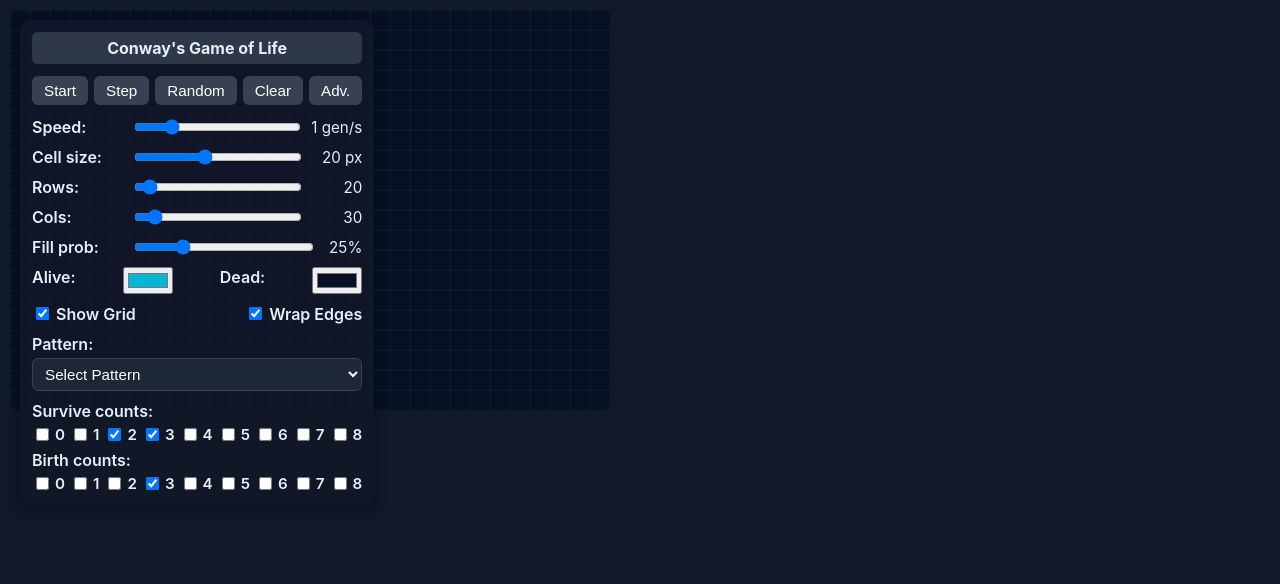
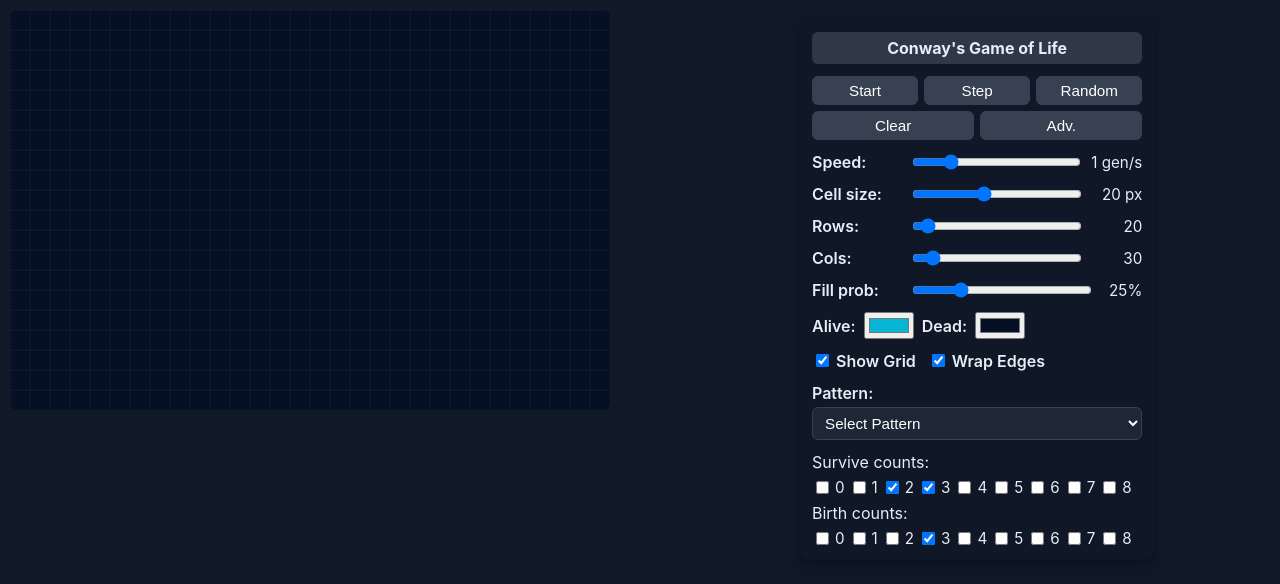
Before and after one commit to jo56/conways-game-of-life, a React (Vite) app: page / in a window 1280 px wide. Both pictures are taken after a click on the button "Adv.". Shown: the top 584 px of the page. Built offline with nearby package versions, Linux system fonts and the light colour scheme.

Commit message:
Update App.tsx

```diff
--- a/src/App.tsx
+++ b/src/App.tsx
@@ -49,7 +49,7 @@
   const panelRef = useRef<HTMLDivElement | null>(null);
   const isDragging = useRef(false);
   const dragOffset = useRef({ x: 0, y: 0 });
-  const [panelPos, setPanelPos] = useState({ x: 20, y: 20 });
+  const [panelPos, setPanelPos] = useState({ x: 800, y: 20 }); // start away from grid
 
   // Core logic
   const countNeighbors = (g: Uint8Array[], r: number, c: number) => {
@@ -224,10 +224,12 @@
     if (pat === 'Blinker') [[0,0],[0,1],[0,2]].forEach(([r,c]) => ng[centerR+r][centerC+c] = 1);
     if (pat === 'Block') [[0,0],[0,1],[1,0],[1,1]].forEach(([r,c]) => ng[centerR+r][centerC+c] = 1);
     setGrid(ng);
+    setPattern(pat);
   };
 
   return (
     <div style={{ position: 'relative', width: '100%', height: '100vh', overflow: 'auto', background: '#111827' }}>
+      {/* Settings Panel */}
       <div
         ref={panelRef}
         style={{
@@ -237,9 +239,13 @@
           background: 'rgba(17,24,39,0.95)',
           padding: '12px',
           borderRadius: '10px',
+          minWidth: '250px',
           maxWidth: '430px',
           zIndex: 1000,
-          boxShadow: '0 4px 12px rgba(0,0,0,0.3)'
+          boxShadow: '0 4px 12px rgba(0,0,0,0.3)',
+          display: 'flex',
+          flexDirection: 'column',
+          gap: '12px'
         }}
       >
         {/* Header */}
@@ -247,7 +253,6 @@
           onMouseDown={handleHeaderMouseDown}
           style={{
             textAlign: 'center',
-            marginBottom: '12px',
             fontWeight: 'bold',
             cursor: 'move',
             userSelect: 'none',
@@ -259,18 +264,19 @@
         >Conway's Game of Life</div>
 
         {/* Buttons */}
-        <div style={{ display: 'flex', gap: '6px', marginBottom: '12px', flexWrap: 'nowrap' }}>
+        <div style={{ display: 'flex', flexWrap: 'wrap', gap: '6px' }}>
           {[
             { label: running ? 'Stop' : 'Start', onClick: toggleRunning, bg: running ? '#06b6d4' : '#374151' },
             { label: 'Step', onClick: stepOnce, bg: '#374151' },
             { label: 'Random', onClick: randomize, bg: '#374151' },
             { label: 'Clear', onClick: clear, bg: '#374151' },
-            { label: 'Adv.', onClick: () => setShowAdvanced(prev => !prev), bg: '#374151' },
+            { label: 'Adv.', onClick: () => setShowAdvanced(prev => !prev), bg: '#374151' }
           ].map(({ label, onClick, bg }) => (
             <button
               key={label}
               onClick={onClick}
               style={{
+                flex: '1 1 100px',
                 padding: '6px 12px',
                 borderRadius: '6px',
                 background: bg,
@@ -278,8 +284,7 @@
                 border: 'none',
                 cursor: 'pointer',
                 fontWeight: 'normal',
-                fontSize: '0.95rem',
-                whiteSpace: 'nowrap',
+                fontSize: '0.95rem'
               }}
             >
               {label}
@@ -294,9 +299,8 @@
           ['Rows', rows, 5, 300, handleRowsChange, ''],
           ['Cols', cols, 5, 300, handleColsChange, '']
         ].map(([label, value, min, max, setter, unit], idx) => (
-          <div key={idx} style={{ display: 'flex', alignItems: 'center', marginBottom: '10px' }}>
-            <label style={{ width: '100px', fontWeight: 600 }}>{label}:</label>
-            <div style={{ flex: 1, display: 'flex', alignItems: 'center', gap: '8px' }}>
+          <div key={idx} style={{ display: 'flex', flexWrap: 'wrap', alignItems: 'center', gap: '8px' }}>
+            <label style={{ minWidth: '90px', fontWeight: 600 }}>{label}:</label>
             <input
               type="range"
               min={min as number}
@@ -304,37 +308,26 @@
               step={label === 'Speed' ? 0.25 : 1}
               value={value as number}
               onChange={(e) => setter(Number(e.target.value))}
-                style={{ flex: 1, height: '8px', borderRadius: '4px' }}
+              style={{ flex: '1 1 auto', height: '8px', borderRadius: '4px' }}
             />
             <span style={{ minWidth: '50px', textAlign: 'right', fontSize: '0.95rem' }}>
               {`${value}${unit}`}
             </span>
           </div>
-          </div>
         ))}
 
         {/* Advanced Settings */}
         {showAdvanced && (
-          <>
-            {/* Fill prob */}
-            <div style={{ display: 'flex', alignItems: 'center', marginBottom: '10px' }}>
-              <label style={{ width: '100px', fontWeight: 600 }}>Fill prob:</label>
-              <input
-                type="range"
-                min={0}
-                max={1}
-                step={0.01}
-                value={fillProb}
-                onChange={(e) => setFillProb(Number(e.target.value))}
-                style={{ flex: 1, marginRight: '8px', height: '8px', borderRadius: '4px' }}
-              />
-              <div style={{ width: '40px', textAlign: 'right', fontSize: '0.95rem' }}>
-                {`${Math.round(fillProb * 100)}%`}
-              </div>
+          <div style={{ display: 'flex', flexDirection: 'column', gap: '12px' }}>
+            {/* Fill Prob */}
+            <div style={{ display: 'flex', flexWrap: 'wrap', alignItems: 'center', gap: '8px' }}>
+              <label style={{ minWidth: '90px', fontWeight: 600 }}>Fill prob:</label>
+              <input type="range" min={0} max={1} step={0.01} value={fillProb} onChange={e => setFillProb(Number(e.target.value))} style={{ flex: '1 1 auto', height: '8px', borderRadius: '4px' }} />
+              <span style={{ minWidth: '40px', textAlign: 'right', fontSize: '0.95rem' }}>{`${Math.round(fillProb * 100)}%`}</span>
             </div>
 
             {/* Colors */}
-            <div style={{ display: 'flex', justifyContent: 'space-between', marginBottom: '10px', gap: '8px' }}>
+            <div style={{ display: 'flex', flexWrap: 'wrap', gap: '8px', alignItems: 'center' }}>
               <label style={{ fontWeight: 600 }}>Alive:</label>
               <input type="color" value={aliveColor} onChange={e => setAliveColor(e.target.value)} />
               <label style={{ fontWeight: 600 }}>Dead:</label>
@@ -342,17 +335,17 @@
             </div>
 
             {/* Toggles */}
-            <div style={{ display: 'flex', justifyContent: 'space-between', marginBottom: '10px', gap: '8px', fontWeight: 600 }}>
+            <div style={{ display: 'flex', flexWrap: 'wrap', gap: '12px', fontWeight: 600 }}>
               <label><input type="checkbox" checked={showGrid} onChange={e => setShowGrid(e.target.checked)} /> Show Grid</label>
               <label><input type="checkbox" checked={wrapEdges} onChange={e => setWrapEdges(e.target.checked)} /> Wrap Edges</label>
             </div>
 
             {/* Pattern */}
-            <div style={{ display: 'flex', flexDirection: 'column', marginBottom: '10px', gap: '4px' }}>
+            <div style={{ display: 'flex', flexDirection: 'column', gap: '4px' }}>
               <label style={{ fontWeight: 600 }}>Pattern:</label>
               <select
                 value={pattern}
-                onChange={(e) => { setPattern(e.target.value); applyPattern(e.target.value); }}
+                onChange={(e) => applyPattern(e.target.value)}
                 style={{
                   width: '100%',
                   padding: '6px 8px',
@@ -371,43 +364,34 @@
               </select>
             </div>
 
-            {/* Life-like rules */}
-            <div>
-              <div style={{ marginBottom: '4px', fontWeight: 600 }}>Survive counts:</div>
-              <div style={{ display: 'flex', justifyContent: 'space-between', flexWrap: 'nowrap', gap: '4px' }}>
+            {/* Life-like Rules */}
+            <div style={{ display: 'flex', flexDirection: 'column', gap: '6px' }}>
+              <div>Survive counts:</div>
+              <div style={{ display: 'flex', flexWrap: 'wrap', gap: '4px' }}>
                 {Array.from({ length: 9 }, (_, n) => (
-                  <label key={`s${n}`} style={{ display: 'flex', alignItems: 'center', fontSize: '0.95rem', fontWeight: 600 }}>
-                    <input
-                      type="checkbox"
-                      checked={surviveCounts.includes(n)}
-                      onChange={(e) => {
+                  <label key={`s${n}`} style={{ display: 'flex', alignItems: 'center', fontSize: '0.95rem' }}>
+                    <input type="checkbox" checked={surviveCounts.includes(n)} onChange={e => {
                       const checked = e.target.checked;
                       setSurviveCounts(prev => checked ? [...prev, n] : prev.filter(x => x !== n));
-                      }}
-                    />
+                    }} />
                     <span style={{ marginLeft: '3px' }}>{n}</span>
                   </label>
                 ))}
               </div>
-
-              <div style={{ marginTop: '6px', marginBottom: '4px', fontWeight: 600 }}>Birth counts:</div>
-              <div style={{ display: 'flex', justifyContent: 'space-between', flexWrap: 'nowrap', gap: '4px' }}>
+              <div>Birth counts:</div>
+              <div style={{ display: 'flex', flexWrap: 'wrap', gap: '4px' }}>
                 {Array.from({ length: 9 }, (_, n) => (
-                  <label key={`b${n}`} style={{ display: 'flex', alignItems: 'center', fontSize: '0.95rem', fontWeight: 600 }}>
-                    <input
-                      type="checkbox"
-                      checked={birthCounts.includes(n)}
-                      onChange={(e) => {
+                  <label key={`b${n}`} style={{ display: 'flex', alignItems: 'center', fontSize: '0.95rem' }}>
+                    <input type="checkbox" checked={birthCounts.includes(n)} onChange={e => {
                       const checked = e.target.checked;
                       setBirthCounts(prev => checked ? [...prev, n] : prev.filter(x => x !== n));
-                      }}
-                    />
+                    }} />
                     <span style={{ marginLeft: '3px' }}>{n}</span>
                   </label>
                 ))}
               </div>
             </div>
-          </>
+          </div>
         )}
       </div>
 
```
Lines whose indentation alone changed are shown as unchanged.
